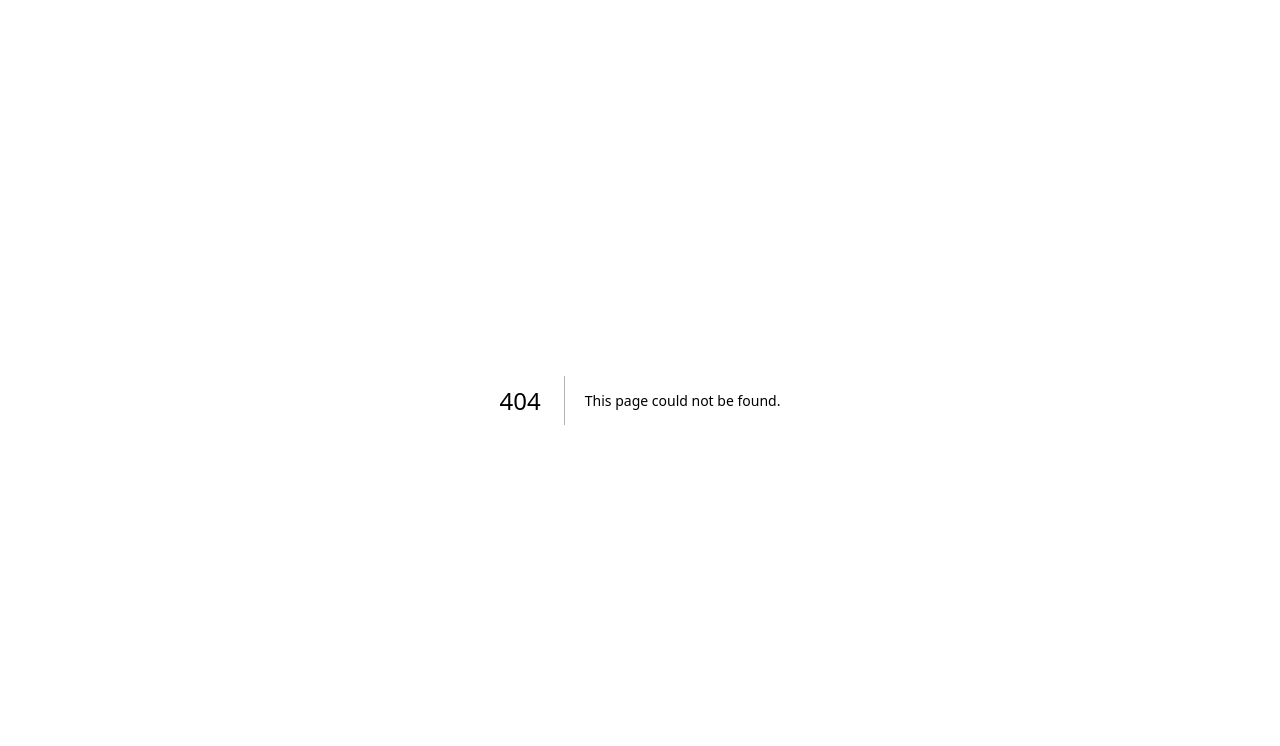
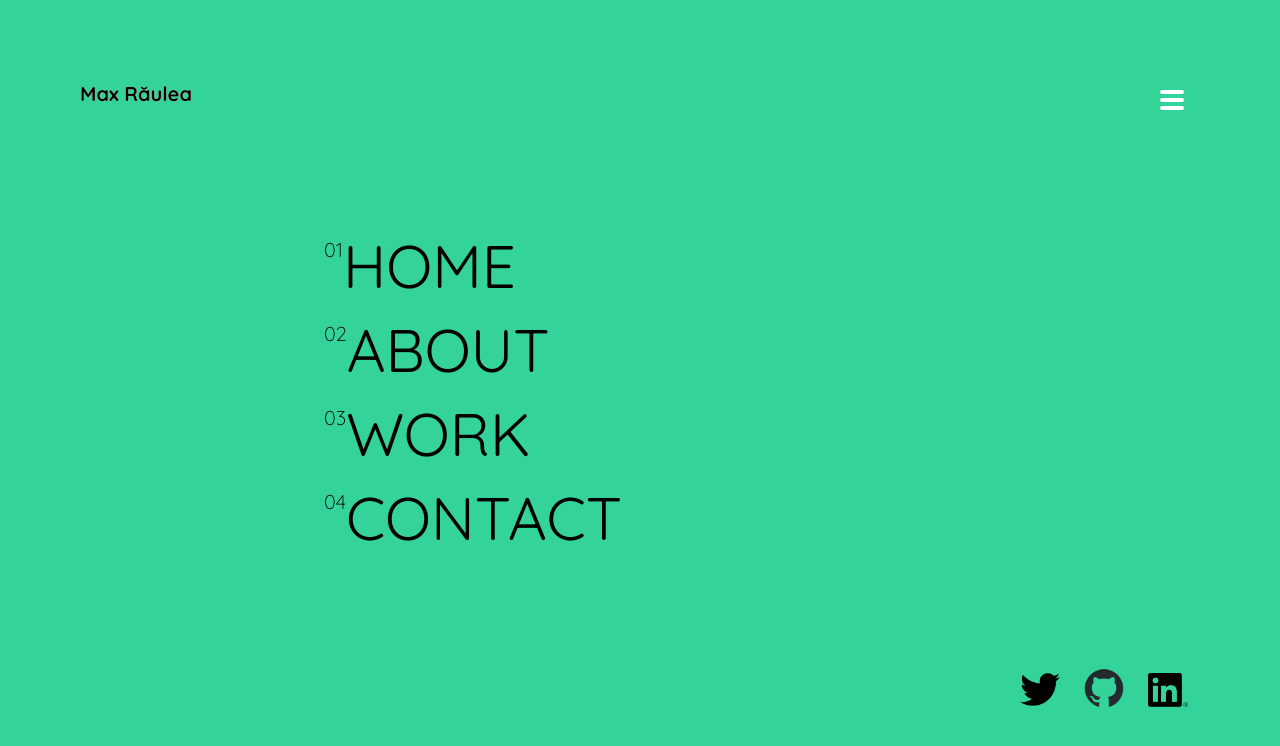
Before and after one commit to maxraulea/portfolio-maxraulea, a Next.js app: page /menu in a window 1280 px wide. Before the commit this address had no page. Shown: the top 746 px of the page. Built offline with nearby package versions, Linux system fonts and the light colour scheme.

Commit message:
navbar menu

```diff
--- a/components/navbar.jsx
+++ b/components/navbar.jsx
@@ -29,13 +29,18 @@ const navbar = ({heading ,message}) =>{
 
     return(
         <div>
+
             <div className="fixed flex items-center left-20 top-20 text-xl font-bold z-10">
+            <Link href="/menu">
                 <p className="text-white">
                 Max Răulea
                 </p>
+                </Link>
             </div>
 
+
             <div className="flex flex-col justify-center items-end group fixed right-20 top-20 hover:scale-125 transform transition-all z-10">
+                <Link href={nav ? "/" : "/menu"}>
                 <button className="h-10 w-10"
                 onClick={() => {
                     handleNav();
@@ -58,55 +63,9 @@ const navbar = ({heading ,message}) =>{
                         }`}
                     />
                 </button>
+                </Link>
             </div>
-
-            <div className={nav ? "items-center flex w-full h-screen fixed bg-emerald-400 text-center ease-in duration-600"
-                : "sm:hidden ease-in duration-600"}>
-
-                    <ul className="ml-80 mb-60 w-56 h-56 ">
-                        <Transition.Root className="mx-auto my-16 max-w-md space-y-4" show={nav}>
-                        <FadeIn delay="delay-[100ms]">
-                            <li onClick={handleNav} className="p-1 hover:font-bold hover:scale-125 transform flex transition-all">
-                                <p className="text-xl font-thin">01</p>
-                                <Link href="/" className="text-6xl">
-                                    HOME
-                                </Link>
-                            </li>
-                            </FadeIn>
-                            <FadeIn delay="delay-[400ms]">
-                            <li onClick={handleNav} className="p-1 text-6xl hover:font-bold flex hover:scale-125 transform transition-all">
-                            <p className="text-xl font-thin">02</p>
-                                <Link href="#vision">
-                                    ABOUT
-                                </Link>
-                            </li>
-                            </FadeIn>
-                            <FadeIn delay="delay-[700ms]">
-                            <li onClick={handleNav} className="p-1 text-6xl flex hover:font-bold hover:scale-125 transform transition-all">
-                            <p className="text-xl font-thin">03</p>
-                                <Link href="#information">
-                                    WORK
-                                </Link>
-                            </li>
-                            </FadeIn>
-                            <FadeIn delay="delay-[1000ms]">
-                            <li onClick={handleNav} className="p-1 text-6xl flex hover:font-bold hover:scale-125 transform transition-all">
-                            <p className="text-xl font-thin">04</p>
-                                <Link href="#contact">
-                                    CONTACT
-                                </Link>
-                            </li>
-                            </FadeIn>
-                        </Transition.Root>
-                    </ul>
-                    <div className="right-20 bottom-20 absolute flex">
-                        <div className="p-3 hover:scale-125 transform transition-all"><a href="http://www.twitter.com/MaxRaulea"><Image src="/images/twitter.png" width={40} height={40}/></a></div>
-                        <div className="p-3 mt-[-5px] hover:scale-125 transform transition-all"><a href="https://github.com/maxraulea"><Image src="/images/github-markup.png" width={40} height={40}/></a></div>
-                        <div className="p-3 hover:scale-125 transform transition-all"><a><Image src="/images/linkedinblack.png" width={40} height={40}/></a></div>
-                    </div>
-                </div>
         </div>
-
      )
 }
 
--- /dev/null
+++ b/pages/menu.js
@@ -0,0 +1,91 @@
+import react from "react";
+import { Transition } from '@headlessui/react'
+import Link from "next/link";
+import Image from "next/image";
+
+export default function menu(){
+
+    const { useState } = react;
+    const [nav, setNav] = useState(false)
+
+    const handleNav = () => {
+        setNav(!nav)
+    }
+
+    setTimeout(setAlert, 40);
+
+    function setAlert() {
+        setNav(true);
+    }
+
+    const genericHamburgerLine = `h-1 w-6 my-1 rounded-full bg-white transition ease transform duration-300`;
+
+    const FadeIn = ({ delay, children }) => (
+        <Transition.Child
+          enter={`transition-all ease-in-out duration-700 ${delay}`}
+          enterFrom="opacity-0 translate-y-6"
+          enterTo="opacity-100 translate-y-0"
+          leave="transition-all ease-in-out duration-300"
+          leaveFrom="opacity-100"
+          leaveTo="opacity-0"
+        >
+          {children}
+        </Transition.Child>
+      )
+    return   (
+    <div>
+    <div className="fixed flex items-center left-20 top-20 text-xl font-bold z-10">
+        <p className="text-black">
+        Max Răulea
+        </p>
+    </div>
+
+
+
+    <div className= "items-center flex w-full h-screen fixed bg-emerald-400 text-center ease-in duration-600" >
+
+            <ul className="ml-80 mb-60 w-56 h-56 ">
+                <Transition.Root className="mx-auto my-16 max-w-md space-y-4" show={nav}>
+                <FadeIn delay="delay-[100ms]">
+                    <li onClick={handleNav} className="p-1 hover:font-bold hover:scale-125 transform flex transition-all">
+                        <p className="text-xl font-thin">01</p>
+                        <Link href="/" className="text-6xl">
+                            HOME
+                        </Link>
+                    </li>
+                    </FadeIn>
+                    <FadeIn delay="delay-[400ms]">
+                    <li onClick={handleNav} className="p-1 text-6xl hover:font-bold flex hover:scale-125 transform transition-all">
+                    <p className="text-xl font-thin">02</p>
+                        <Link href="#vision">
+                            ABOUT
+                        </Link>
+                    </li>
+                    </FadeIn>
+                    <FadeIn delay="delay-[700ms]">
+                    <li onClick={handleNav} className="p-1 text-6xl flex hover:font-bold hover:scale-125 transform transition-all">
+                    <p className="text-xl font-thin">03</p>
+                        <Link href="#information">
+                            WORK
+                        </Link>
+                    </li>
+                    </FadeIn>
+                    <FadeIn delay="delay-[1000ms]">
+                    <li onClick={handleNav} className="p-1 text-6xl flex hover:font-bold hover:scale-125 transform transition-all">
+                    <p className="text-xl font-thin">04</p>
+                        <Link href="../#contact">
+                            CONTACT
+                        </Link>
+                    </li>
+                    </FadeIn>
+                </Transition.Root>
+            </ul>
+            <div className="right-20 bottom-20 absolute flex">
+                <div className="p-3 hover:scale-125 transform transition-all"><a href="http://www.twitter.com/MaxRaulea"><Image src="/images/twitter.png" width={40} height={40}/></a></div>
+                <div className="p-3 mt-[-5px] hover:scale-125 transform transition-all"><a href="https://github.com/maxraulea"><Image src="/images/github-markup.png" width={40} height={40}/></a></div>
+                <div className="p-3 hover:scale-125 transform transition-all"><a><Image src="/images/linkedinblack.png" width={40} height={40}/></a></div>
+            </div>
+        </div>
+</div>
+)
+}
```
